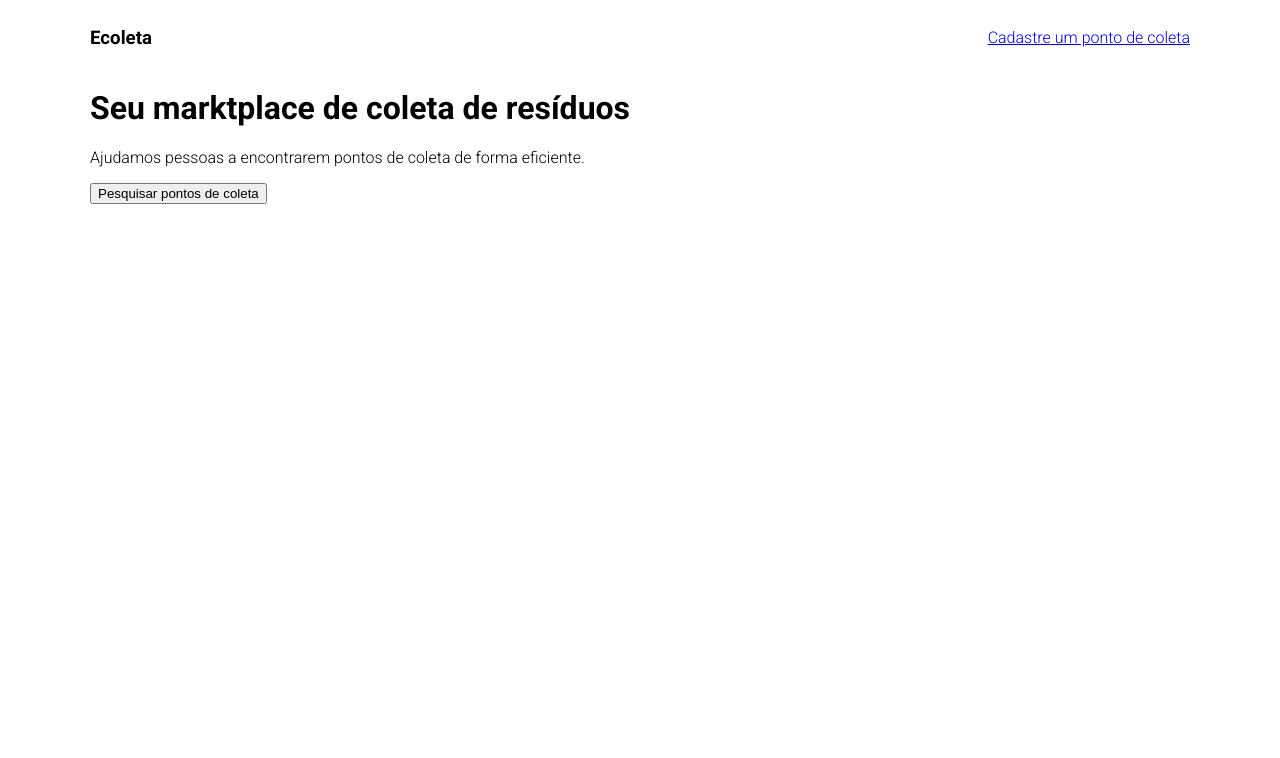
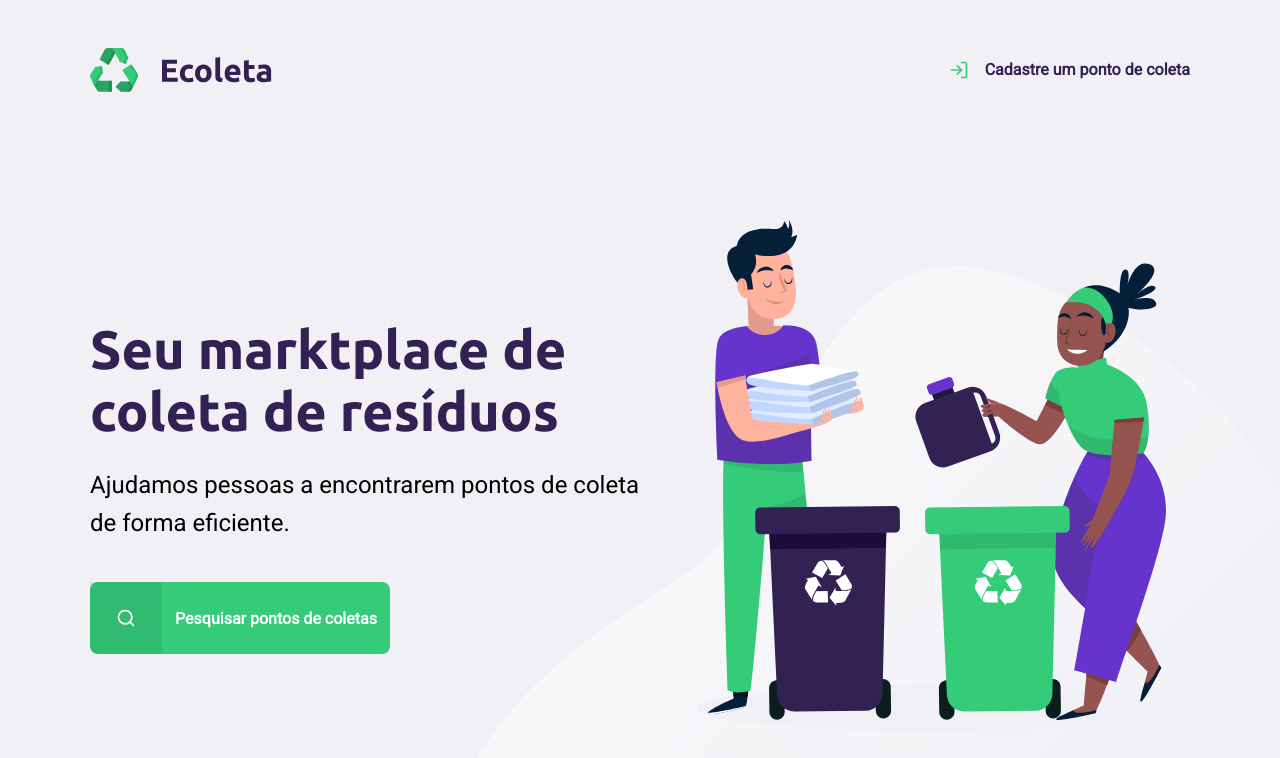
Before and after one commit to AlanRCosta/Next-Level-Week-Starter, a plain HTML site: page index.html in a window 1280 px wide. Drawn offline with Linux system fonts and the light colour scheme.

Commit message:
[develop] day 1 finished

```diff
--- a/Styles/main.css
+++ b/Styles/main.css
@@ -1,5 +1,30 @@
+
+:root{
+    --title-color: #322153;
+    --primary-color: #34cb79;
+}
+
+* {
+    margin: 0;
+    padding: 0;
+}
 html {
-    font-family: 'Roboto', sans-serif;
+    font-family: Roboto, sans-serif;
+}
+
+body{
+    background: #f0f0f5;
+    -webkit-font-smoothing: antialiased;
+}
+
+
+a{
+    text-decoration: none;
+}
+
+h1, h2, h3, h4, h5, h6{
+    font-family: Ubuntu, sans-serif;
+    color: var(--title-color);
 }
 /*Box Model
 
@@ -8,18 +33,134 @@ Toda caixa tem: Largura, altura, espaçamento, preenchimentos, bordas, cor, fund
 Maneira que é vista o display
 */
 
-#page-home{
-    backgournd-url: ;
+#page-home {
+    height: 110vh;
+
+    background: url('../icones/home-background.svg') no-repeat;
+    background-position: 35vw bottom;
 }
 
 #page-home .content {
     width: 90%;
     max-width: 1100px;
+    height: 100%;
     margin: 0 auto;
+
+    display: flex;
+    flex-direction: column;
+
 }
 
 #page-home header {
+
+    margin-top: 48px;
     display: flex;
     align-items: center;
     justify-content: space-between;
 }
+#page-home header a{
+    display: flex;
+
+    color: var(--title-color);
+    font-weight: 700;
+
+}
+
+#page-home header a span {
+    margin-right: 16px;
+    display: flex;
+
+    background-image: url('../icones/log-in.svg');
+
+    width: 20px;
+    height: 20px;
+}
+
+#page-home main{
+    max-width: 560px;
+
+    flex: 1;
+    display: flex;
+    flex-direction: column;
+    justify-content: center;
+}
+
+#page-home main h1{
+
+    font-size: 54px;
+}
+
+#page-home main p {
+    font-size: 24px;
+    line-height: 38px;
+    margin-top: 24px;
+}
+
+#page-home main a{
+    width: 300px;
+    max-width: 360px;
+    height: 72px;
+
+    border-radius: 8px;
+
+    display: flex;
+    align-items: center;
+
+    margin-top: 40px;
+
+
+    background: var(--primary-color);
+
+    transition: 400ms;
+
+}
+
+#page-home main a:hover{
+    background-color: #2fb86e;
+}
+
+#page-home main a span{
+    width: 72px;
+    height: 72px;
+    border-bottom-left-radius: 8px;
+
+    background-color: rgba(0,0,0,0.08);
+
+    display: flex;
+    align-items: center;
+    justify-content: center;
+}
+
+#page-home main a span::after{
+    content:"";
+    background-image: url('../icones/search.svg');
+
+    width: 20px;
+    height: 20px;
+}
+
+#page-home main a strong{
+    flex: 1;
+    color: white;
+
+    text-align: center;
+}
+
+@media (max-width: 700px) {
+    #page-home {
+        background-position-x: 70vw;
+    }
+    #page-home .content{
+        align-items: center;
+        text-align: center;
+    }
+    #page-home header a{
+        position: absolute;
+        bottom: -20px;
+        left: 200px;
+        transform: translateX(-30%);
+    }
+    #page-home main {
+        align-items: center;
+    }
+}
--- a/index.html
+++ b/index.html
@@ -5,7 +5,7 @@
 	<meta name="viewport" content="width=device-width, initial-scale=1.0">
 	<title>Ecoleta</title>
 
-	<link href="https://fonts.googleapis.com/css2?family=Roboto:wght@300;700&display=swap" rel="stylesheet">
+	<link href="https://fonts.googleapis.com/css2?family=Roboto&family=Ubuntu:wght@700&display=swap" rel="stylesheet">
 
 	<link rel="stylesheet" href="/styles/main.css">
 
@@ -16,16 +16,23 @@
 	<div id="page-home">
 
 		<div class="content">
+
 			<header>
-				<h3>Ecoleta</h3>
-				<a href="#">Cadastre um ponto de coleta</a>
+				<img src="/icones/logo.svg" alt="Logomarca">
+				<a href="http://google.com.br">
+					<span></span>
+					Cadastre um ponto de coleta</a>
 			</header>
 
-		<h1>Seu marktplace de coleta de resíduos</h1>
+			<main>
 
-		<p>Ajudamos pessoas a encontrarem pontos de coleta de forma eficiente.</p>
+				<h1>Seu marktplace de coleta de resíduos</h1>
 
-		<button>Pesquisar pontos de coleta</button>
+				<p>Ajudamos pessoas a encontrarem pontos de coleta de forma eficiente.</p>
+
+				<a href="http://google.com.br"><span></span><strong>Pesquisar pontos de coletas</strong></a>
+
+			</main>
 
 		</div>
 
```
